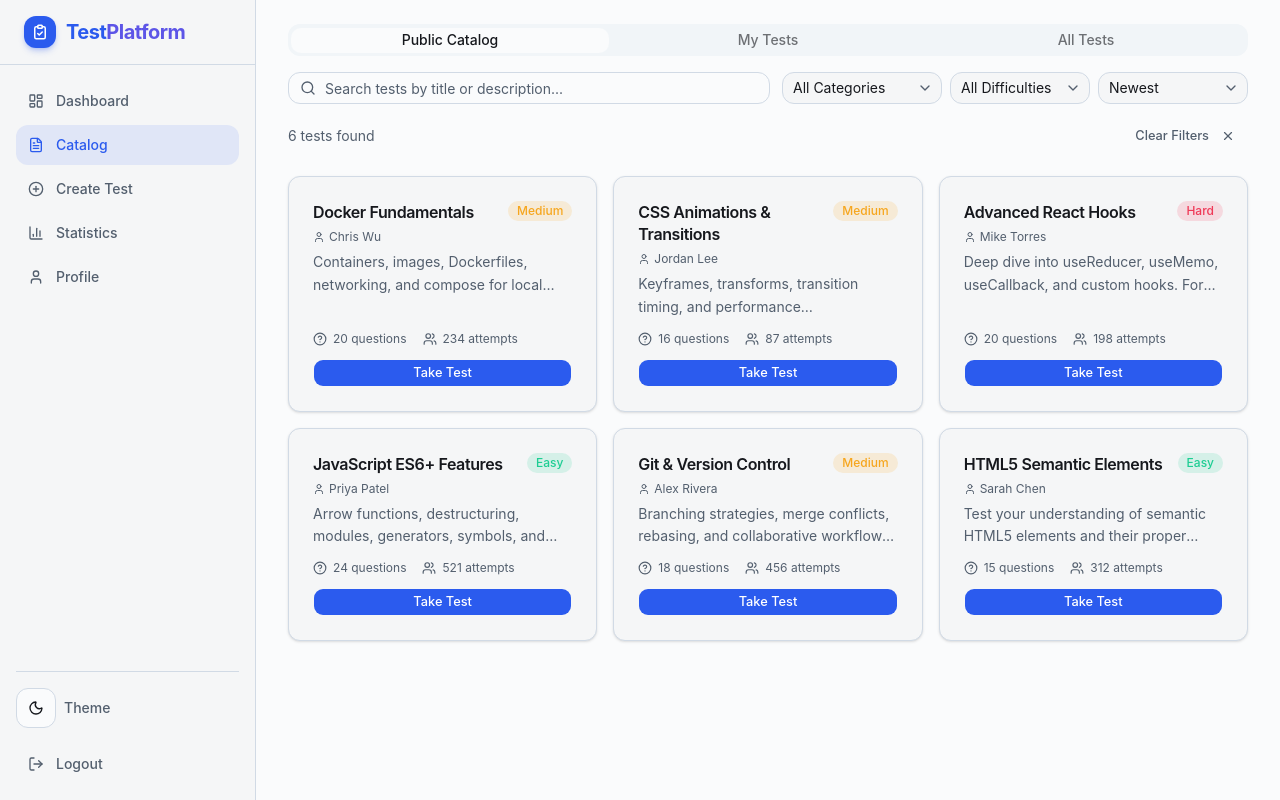
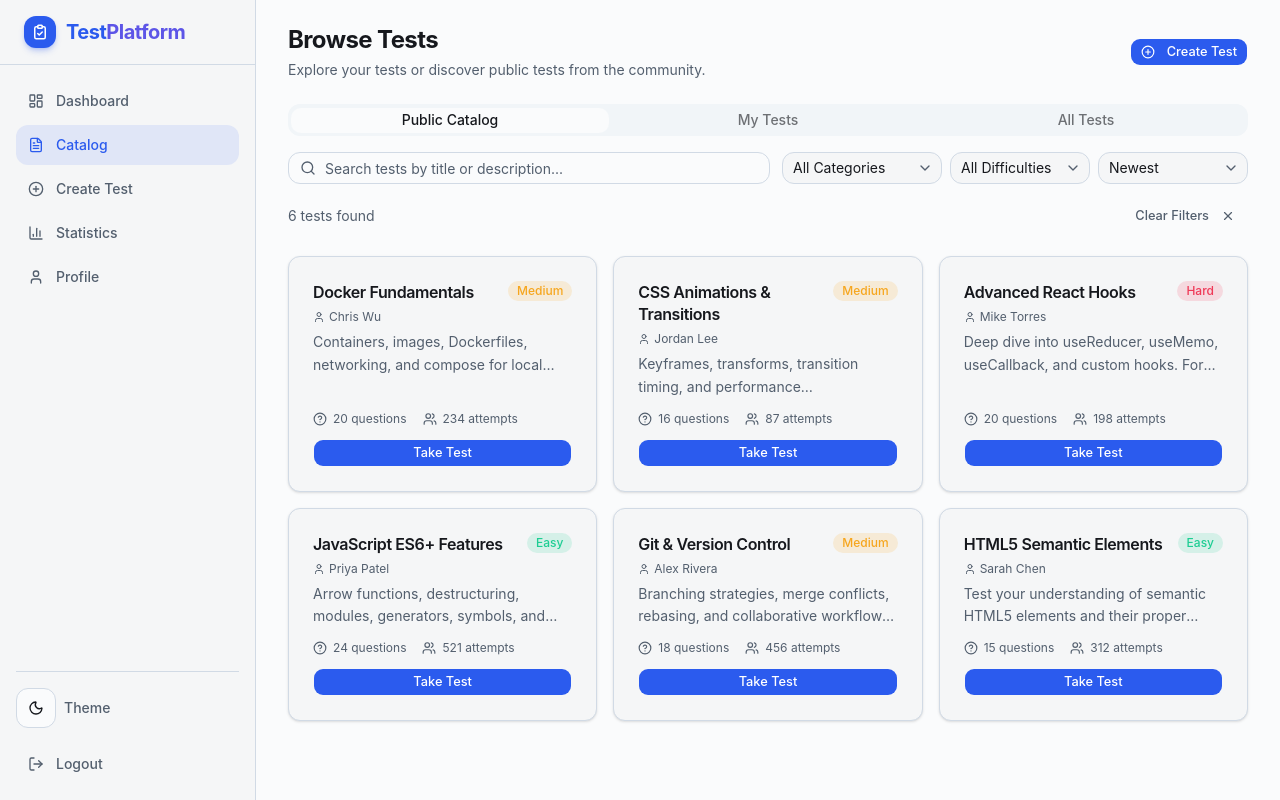
Before and after one commit to lbedv/online-testing, a React (Vite) app: page /catalog in a window 1280 px wide. Built offline with nearby package versions, Linux system fonts and the light colour scheme.

Commit message:
feat: add catalog page header

```diff
--- a/src/pages/catalog.tsx
+++ b/src/pages/catalog.tsx
@@ -1,9 +1,13 @@
-import { Pagination } from "@/components/common"
+import { PageHeader, Pagination } from "@/components/common"
+import { Button } from "@/components/ui/button"
 import {
   CatalogToolbar,
   CatalogCard,
   useCatalogFilters,
 } from "@/features/catalog"
+import PathConstants from "@/routes/path-constants"
+import { PlusCircle } from "lucide-react"
+import { Link } from "@tanstack/react-router"
 
 export function CatalogPage() {
   const {
@@ -19,6 +23,17 @@ export function CatalogPage() {
 
   return (
     <div className="flex flex-col gap-6">
+      <PageHeader
+        title="Browse Tests"
+        description="Explore your tests or discover public tests from the community."
+      >
+        <Button asChild size="sm">
+          <Link to={PathConstants.MY_TESTS}>
+            <PlusCircle className="mr-2 h-4 w-4" />
+            Create Test
+          </Link>
+        </Button>
+      </PageHeader>
       <CatalogToolbar
         filterParams={filters}
         resultCount={resultCount}
```
